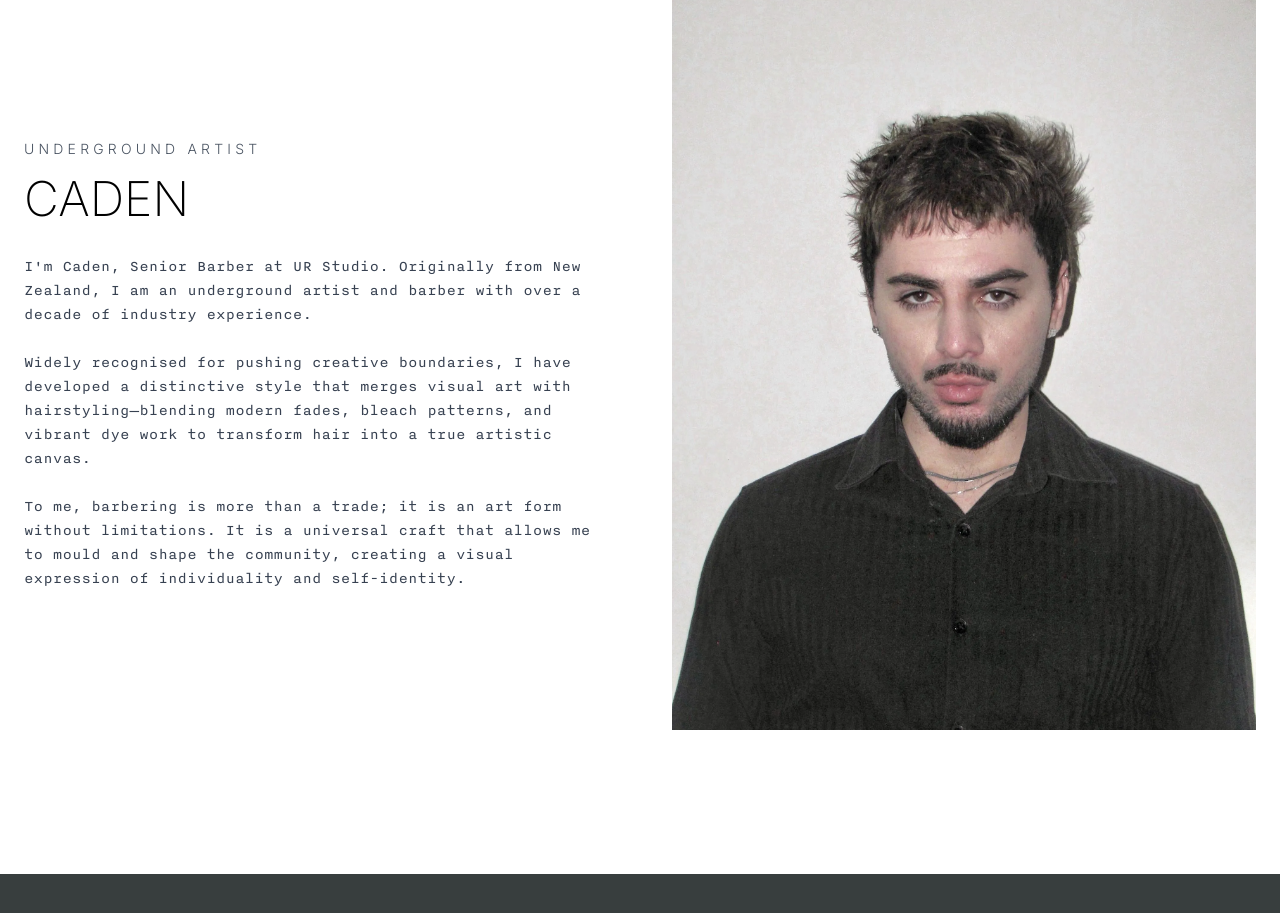
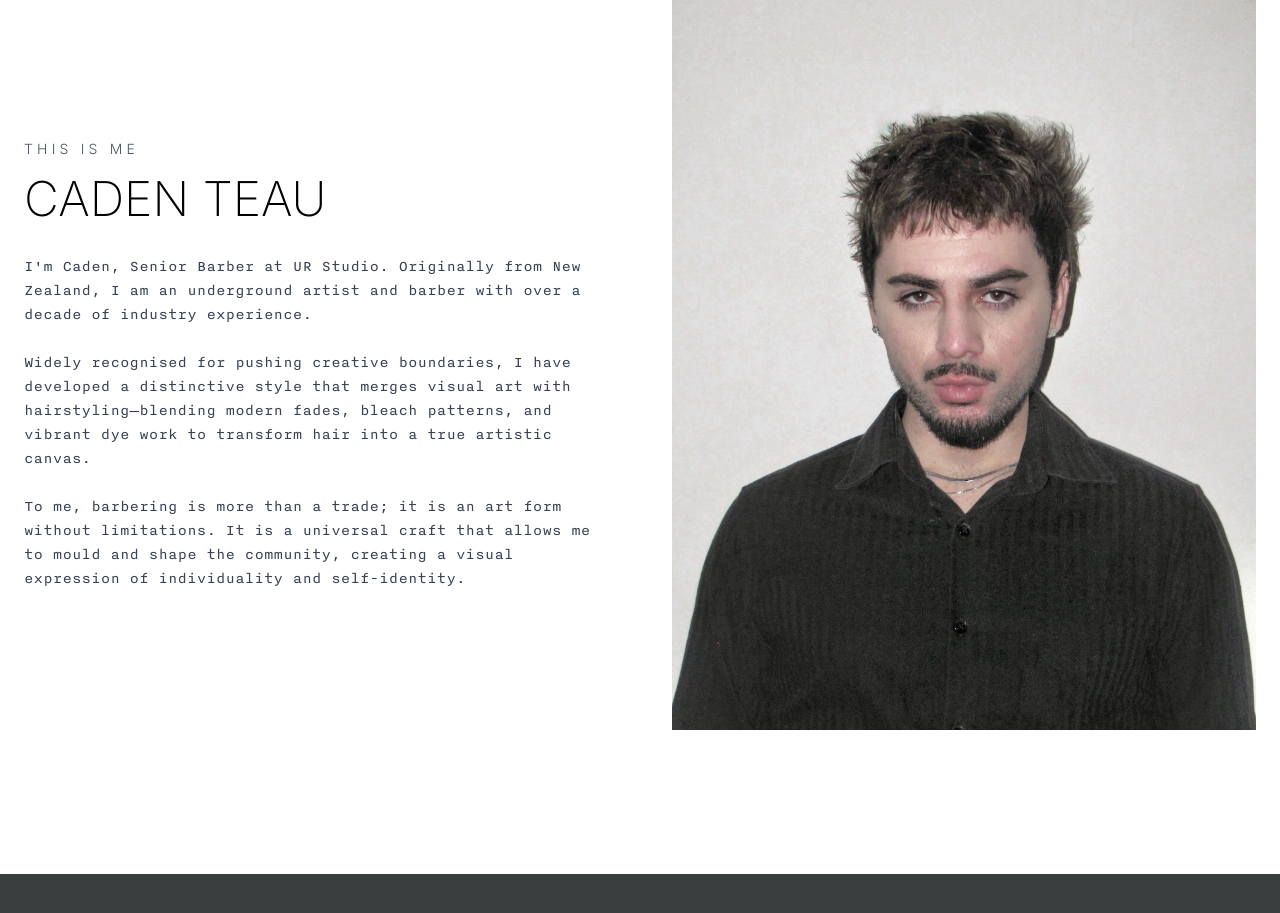
Before and after one commit to hd-marshall/ur-studio-nextjs, a Next.js app: page / in a window 1280 px wide. Shown: the part 5880-6793 px from the top of the page. Built offline with nearby package versions, Linux system fonts and the light colour scheme.

Commit message:
update about us section with barber last name

```diff
--- a/app/components/About.tsx
+++ b/app/components/About.tsx
@@ -17,7 +17,7 @@ export default function About() {
       story: "",
     },
     {
-      name: "Caden",
+      name: "Caden Teau",
       title: "Senior Barber",
       experience: "10+ years",
       specialty: "Creative boundaries & artistic canvas",
@@ -205,7 +205,7 @@ export default function About() {
             <div className="text-center">
               <p className="text-sm tracking-[0.3em] text-gray-600 dark:text-gray-600 font-light mb-4">THIS IS ME</p>
               <h2 className="text-5xl font-extralight text-black dark:text-white mb-8">
-                CADEN
+                CADEN TEAU
               </h2>
             </div>
 
@@ -238,9 +238,9 @@ export default function About() {
           <div className="hidden lg:grid lg:grid-cols-2 gap-16 items-center">
             <div className="space-y-8">
               <div>
-                <p className="text-sm tracking-[0.3em] text-gray-600 dark:text-gray-600 font-light mb-4">UNDERGROUND ARTIST</p>
+                <p className="text-sm tracking-[0.3em] text-gray-600 dark:text-gray-600 font-light mb-4">THIS IS ME</p>
                 <h2 className="text-5xl font-extralight text-black dark:text-white mb-8">
-                  CADEN
+                  CADEN TEAU
                 </h2>
               </div>
               <div className="text-md space-y-6 text-gray-700 dark:text-gray-600 leading-6 font-extralight" style={{ fontFamily: 'var(--font-body)' }}>
```
